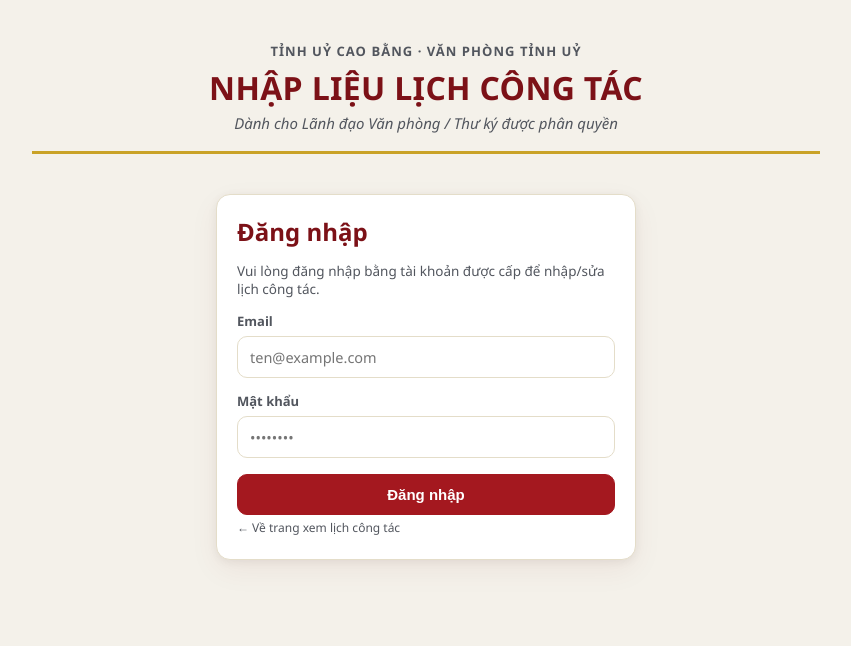
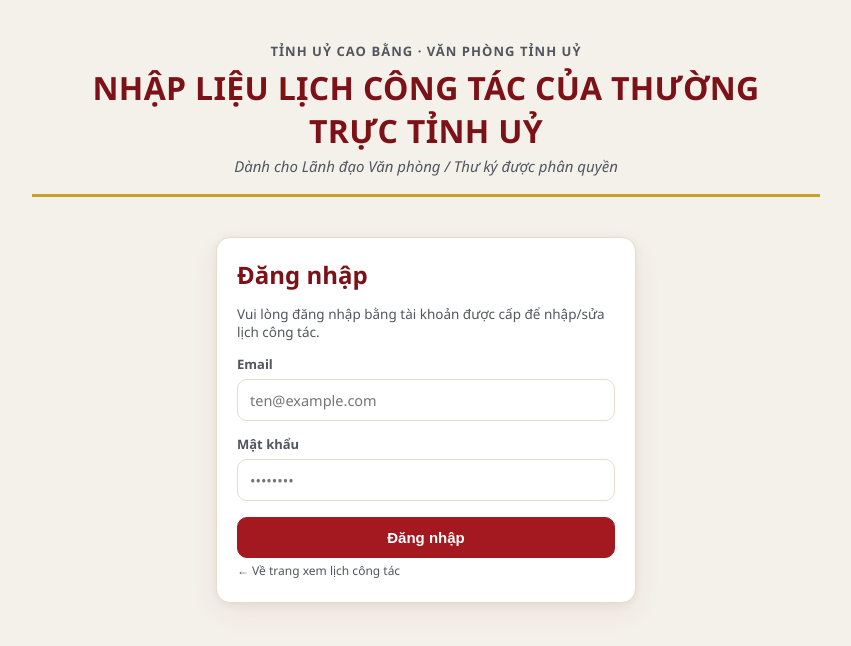
Before and after one commit to pxtungcb-vn/lich-cong-tac-online, a plain HTML site: page admin.html in a window 1280 px wide. Shown: the whole page, without its empty margins (214-1065 px from the left). Drawn offline with Linux system fonts and the light colour scheme; no server answers.

Commit message:
Update admin page title to include Thuong truc

```diff
--- a/admin.html
+++ b/admin.html
@@ -11,7 +11,7 @@
   <div class="page narrow">
     <header class="masthead">
       <div class="org">Tỉnh uỷ Cao Bằng · Văn phòng Tỉnh uỷ</div>
-      <h1>NHẬP LIỆU LỊCH CÔNG TÁC</h1>
+      <h1>NHẬP LIỆU LỊCH CÔNG TÁC CỦA THƯỜNG TRỰC TỈNH UỶ</h1>
       <div class="subtitle">Dành cho Lãnh đạo Văn phòng / Thư ký được phân quyền</div>
     </header>
 
```
